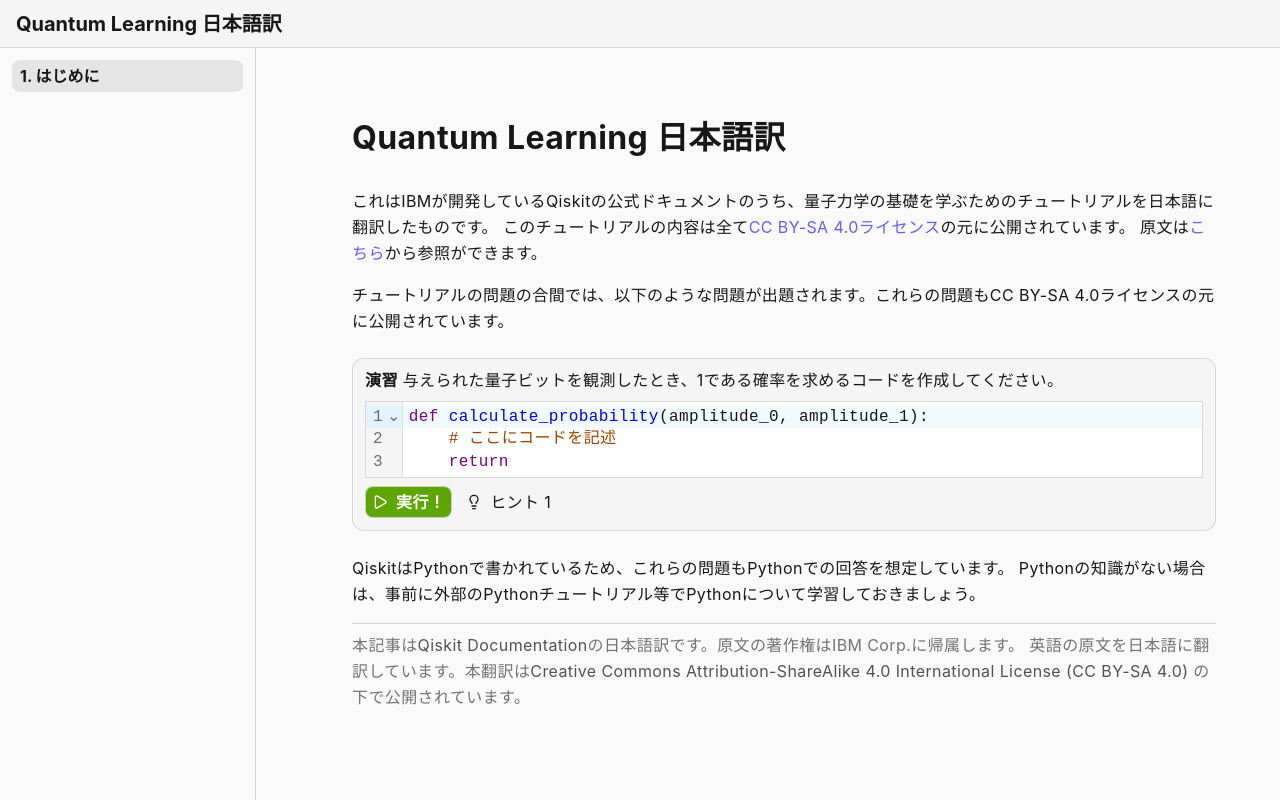
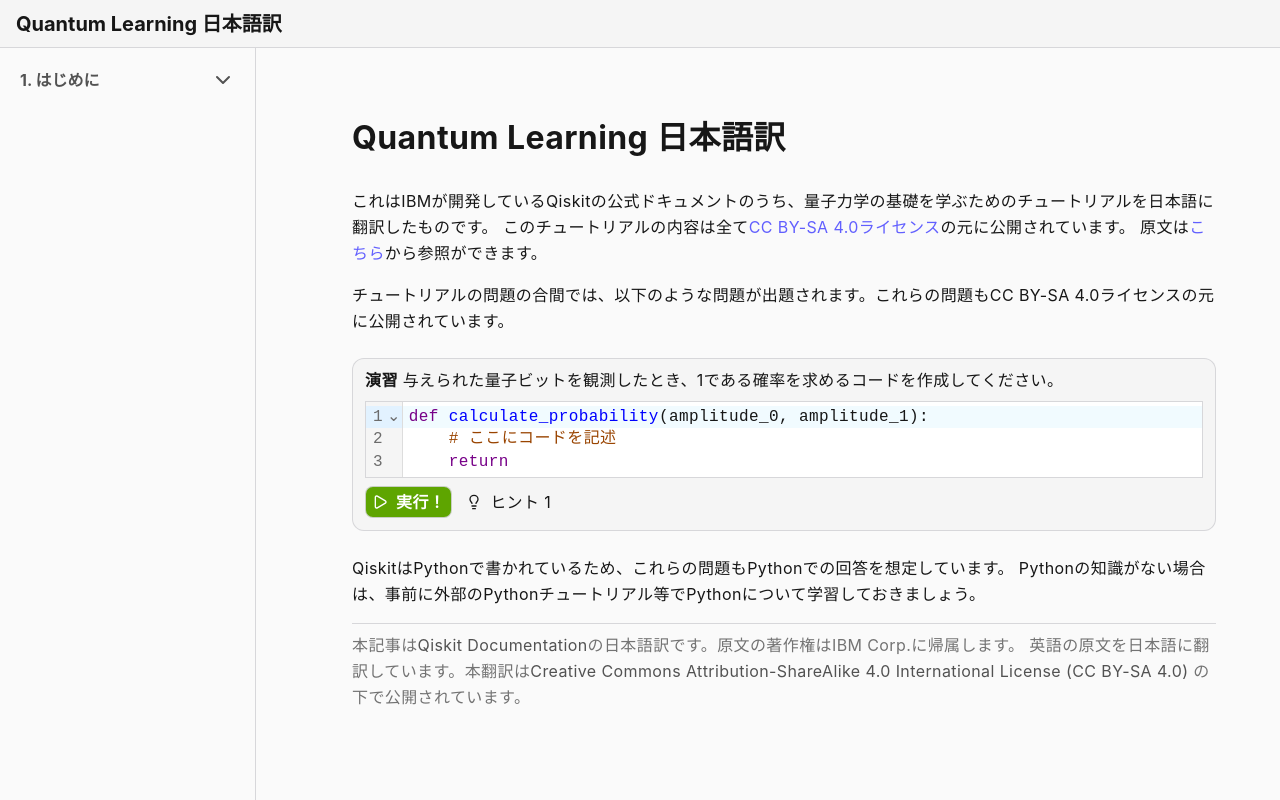
Before and after one commit to hatya-mouse/hatya.dev, a Next.js app: page /quantum-ja in a window 1280 px wide. Built offline with nearby package versions, Linux system fonts and the light colour scheme.

Commit message:
feat: allow top level item

```diff
--- a/src/components/quantum-ja/QuantumLinkMenu.tsx
+++ b/src/components/quantum-ja/QuantumLinkMenu.tsx
@@ -6,87 +6,97 @@
 import { usePathname } from "next/navigation";
 import { useState } from "react";
 
-export type MenuLinkItem = {
+export type SinglePageItem = {
+    type: "page";
     title: string;
     href: string;
 };
 
-export type MenuCategory = {
+export type GroupItem = {
+    type: "group";
     categoryTitle: string;
-    href: string;
-    items: MenuLinkItem[];
+    items: { title: string; href: string }[];
 };
+
+export type MenuItem = (SinglePageItem | GroupItem)[];
 
 export default function QuantumLinkMenu({
     menuContents,
 }: {
-    menuContents: MenuCategory[];
+    menuContents: MenuItem[];
 }) {
     const pathname = usePathname();
-    const [isOpen, setIsOpen] = useState<boolean[]>(
-        menuContents.map(() => false),
+    const [isOpen, setIsOpen] = useState<Record<number, boolean>>(
+        Object.fromEntries(menuContents.map((_, index) => [index, true])),
     );
 
-    return (
-        <aside className="w-full md:w-64 flex flex-col gap-2 p-3 border-r border-(--border) shrink-0">
-            {menuContents.map((category, categoryIndex) => {
-                const isCategoryActive = pathname === category.href;
+    const toggleGroup = (index: number) => {
+        setIsOpen((prev) => ({ ...prev, [index]: !prev[index] }));
+    };
 
     return (
-                    <div key={categoryIndex} className="flex flex-col gap-1">
+        <aside className="w-full md:w-64 flex flex-col gap-1 p-3 border-r border-(--border) shrink-0">
+            {menuContents.map((item, index) => {
+                if (item.type === "page") {
+                    const isActive = pathname === item.href;
+                    return (
                         <Link
+                            key={index}
+                            href={item.href}
                             className={clsx(
                                 "flex flex-row gap-1 items-center justify-between font-bold px-2 py-1 cursor-pointer rounded-lg transition-all duration-150 ease-in-out hover:bg-neutral-100 dark:hover:bg-zinc-900",
-                                isCategoryActive
+                                isActive
                                     ? "bg-neutral-200 dark:bg-zinc-900"
                                     : "text-neutral-600 dark:text-neutral-400",
                             )}
-                            href={category.href}
-                            onClick={() => {
-                                setIsOpen((prev) => {
-                                    const newState = { ...prev };
-                                    newState[categoryIndex] =
-                                        !newState[categoryIndex];
-                                    return newState;
-                                });
-                            }}
+                        >
+                            {index + 1}. {item.title}
+                        </Link>
+                    );
+                }
+
+                const isCategoryOpen = isOpen[index];
+
+                return (
+                    <div key={index} className="flex flex-col gap-1 mt-1">
+                        <button
+                            className="flex flex-row gap-1 items-center justify-between font-bold px-2 py-1 cursor-pointer rounded-lg transition-all duration-150 ease-in-out hover:bg-neutral-100 dark:hover:bg-zinc-900 text-neutral-600 dark:text-neutral-400"
+                            onClick={() => toggleGroup(index)}
                         >
                             <p>
-                                {categoryIndex + 1}. {category.categoryTitle}
+                                {index + 1}. {item.categoryTitle}
                             </p>
-                            {category.items.length > 0 && (
                             <ChevronRight
                                 className={clsx(
                                     "transition-transform duration-200 ease-in-out",
-                                        isOpen[categoryIndex] && "rotate-90",
+                                    isCategoryOpen && "rotate-90",
                                 )}
                             />
-                            )}
-                        </Link>
+                        </button>
                         <div
                             className={clsx(
                                 "grid transition-all duration-200 ease-in-out",
-                                isOpen[categoryIndex]
+                                isCategoryOpen
                                     ? "grid-rows-[1fr] opacity-100"
                                     : "grid-rows-[0fr] opacity-0",
                             )}
                         >
                             <div className="flex flex-col gap-1 pl-2 overflow-hidden">
-                                {category.items.map((item, itemIndex) => {
-                                    const isActive = pathname === item.href;
+                                {item.items.map((subItem, subIndex) => {
+                                    const isActive = pathname === subItem.href;
 
                                     return (
                                         <Link
-                                            key={itemIndex}
-                                            href={item.href}
+                                            key={subIndex}
+                                            href={subItem.href}
                                             className={clsx(
                                                 "w-full px-2 py-1 rounded-lg transition-all duration-150 ease-in-out",
-                                                !isActive
+                                                isActive
                                                     ? "font-bold bg-neutral-200 dark:bg-zinc-900"
                                                     : "text-neutral-600 dark:text-neutral-400 hover:bg-neutral-100 dark:hover:bg-zinc-900",
                                             )}
                                         >
-                                            {item.title}
+                                            {subItem.title}
                                         </Link>
                                     );
                                 })}
```
Lines whose indentation alone changed are shown as unchanged.
